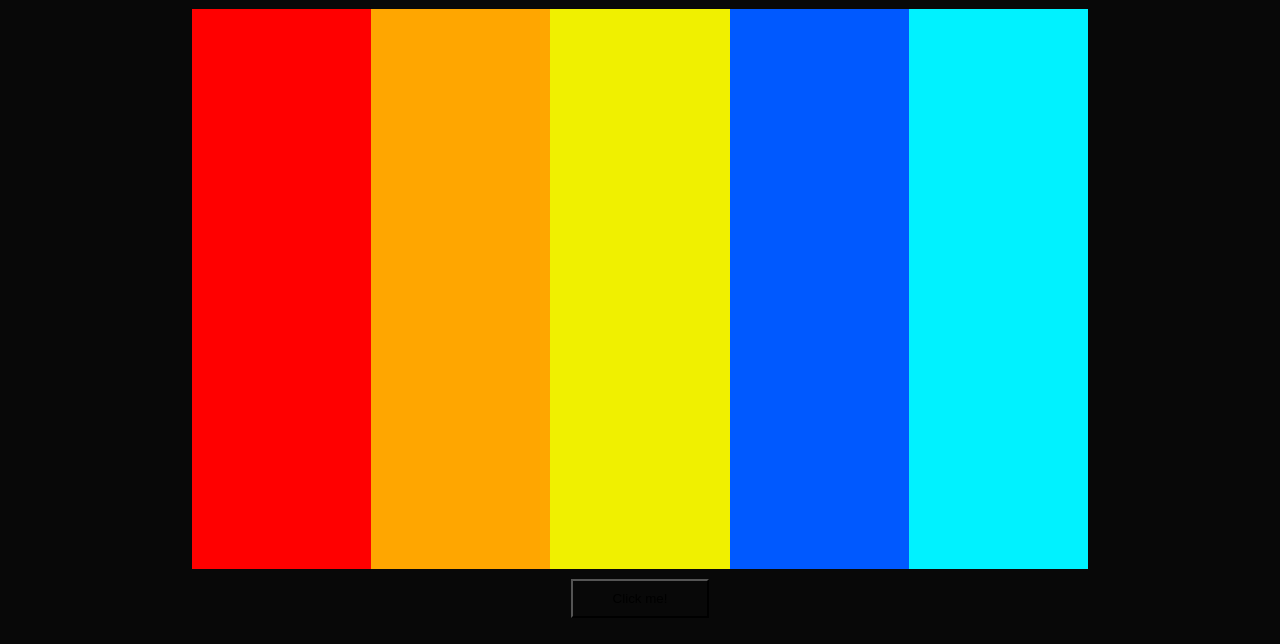
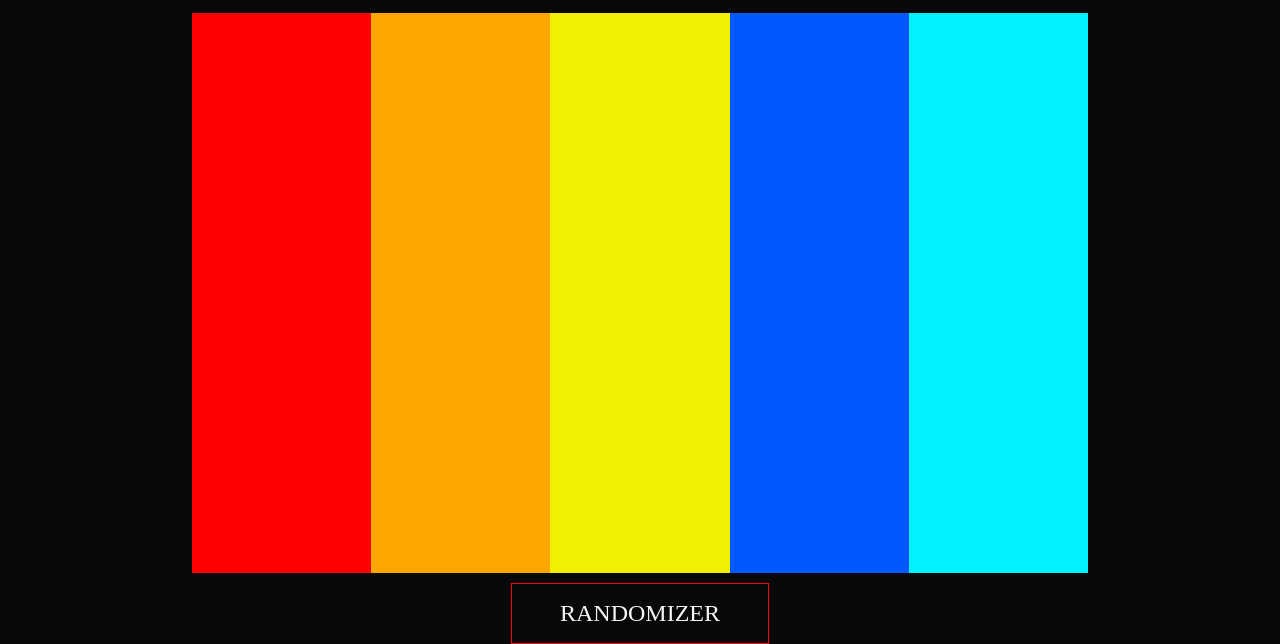
Before and after one commit to TheJonGarcia/color-changer, a plain HTML site: page index.html in a window 1280 px wide. Shown: the part 208-852 px from the top of the page. Before the commit the page ends 826 px from the top, so only its background shows below. Drawn offline with Linux system fonts and the light colour scheme.

Commit message:
finished the css

```diff
--- a/index.html
+++ b/index.html
@@ -33,7 +33,7 @@
                 <div class="color-section color5"></div>
             </section>
             <div class="button">
-                <button class="button1">Click me!</button>
+                <a href="#" class="btn new">Randomizer</a>
             </div>
         </main>
         <footer></footer>
--- a/styles.css
+++ b/styles.css
@@ -37,7 +37,7 @@ nav a{
 }
 
 .link {
-    font-size: 20px;
+    font-size: 1.5rem;
     padding-right: 10px;
     padding-left: 10px;
     color: white;
@@ -217,3 +217,47 @@ nav a{
         color: var(--red)
     }
 }
+
+.button {
+    display: flex;
+    justify-content: center;
+    align-items: center;
+}
+
+.new {
+    font-size: 1.5rem;
+    padding: 1rem 3rem;
+    color: #f4f4f4;
+    text-transform: uppercase;
+}
+
+.btn {
+    text-decoration: none;
+    border: 1px solid var(--red);
+    position: relative;
+    overflow: hidden;
+}
+
+.btn:hover {
+    box-shadow: 1px 1px 25px 10px rgba(255, 0, 0, 0.4);
+}
+
+.btn:before {
+    content: "";
+    position: absolute;
+    top: 0;
+    left: -100%;
+    width: 100%;
+    height: 100%;
+    background: linear-gradient(
+      120deg,
+      transparent,
+      rgba(194, 191, 201, 0.4),
+      transparent
+    );
+    transition: all 650ms;
+}
+
+.btn:hover:before {
+    left: 100%;
+}
```
